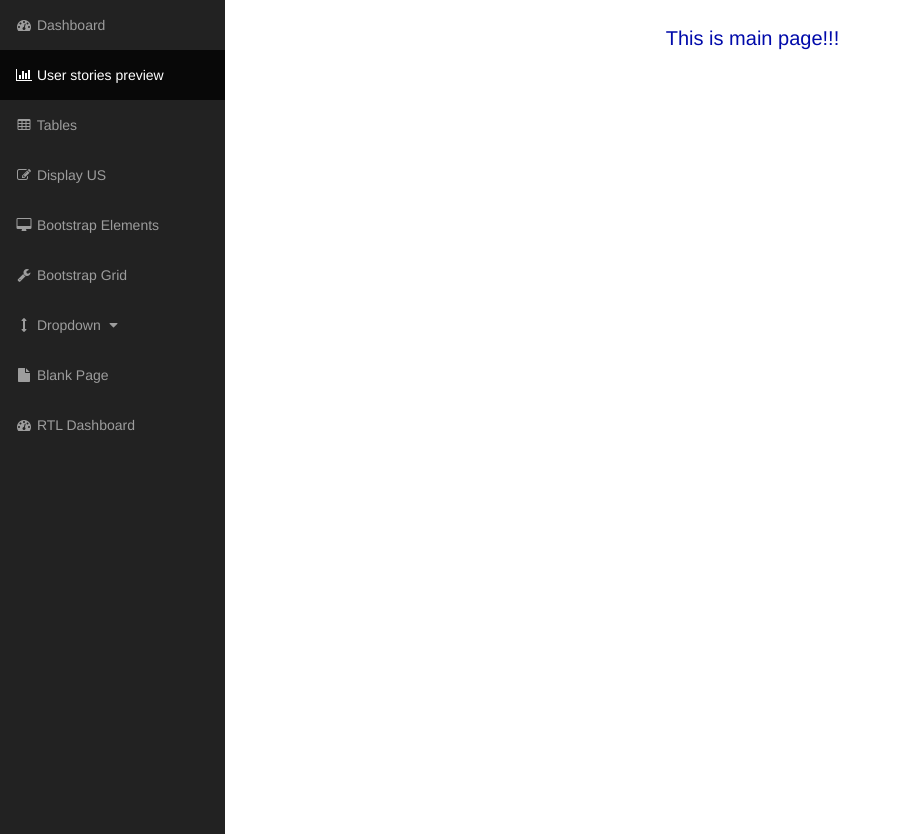
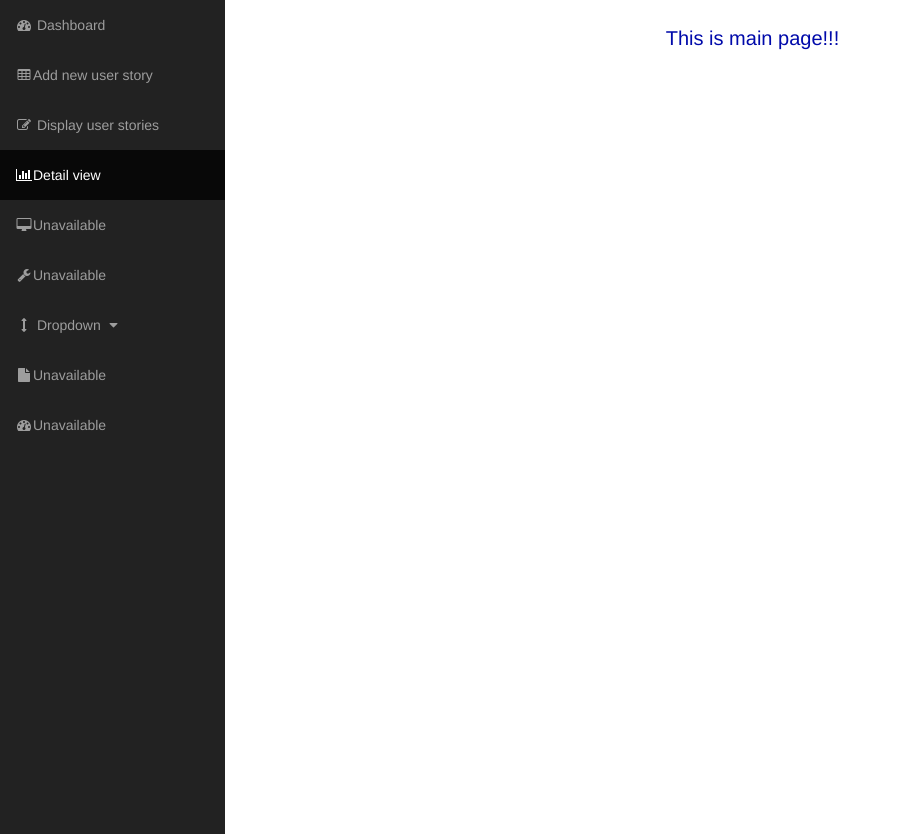
Before and after one commit to jarzab3/django_project, a Django app: template main_project/templates/regression/index.html in a window 1280 px wide. Shown: the part 51-885 px from the top of the page, without its empty margins (0-901 px from the left). Run offline with Django 3.2, Linux system fonts and the light colour scheme; the template is opened without the code that fills it, so the values that code supplies are empty; some libraries are stand-ins or nearby versions.

Commit message:
Improved name on the menu

```diff
--- a/main_project/templates/base.html
+++ b/main_project/templates/base.html
@@ -160,22 +160,25 @@
             <div class="collapse navbar-collapse navbar-ex1-collapse">
                 <ul class="nav navbar-nav side-nav">
                     <li >
-                        <a href="index.html"><i class="fa fa-fw fa-dashboard"></i> Dashboard</a>
-                    </li >
-                    <li class="active">
-                        <a href="display_us_details"><i class="fa fa-fw fa-bar-chart-o"></i> User stories preview</a>
+                        <a href="main"><i class="fa fa-fw fa-dashboard"></i> Dashboard</a>
                     </li>
                     <li>
-                        <a href="tables"><i class="fa fa-fw fa-table"></i> Tables</a>
+                        <a href="create"><i class="fa fa-fw fa-table"></i>Add new user story</a>
+                    </li>
+
+                    <li>
+                        <a href="display_us"><i class="fa fa-fw fa-edit"></i> Display user stories</a>
+                    </li>
+
+                     <li class="active">
+                        <a href="main"><i class="fa fa-fw fa-bar-chart-o"></i>Detail view</a>
+                    </li>
+
+                    <li>
+                        <a href="main"><i class="fa fa-fw fa-desktop"></i>Unavailable</a>
                     </li>
                     <li>
-                        <a href="display_us"><i class="fa fa-fw fa-edit"></i> Display US</a>
-                    </li>
-                    <li>
-                        <a href="create"><i class="fa fa-fw fa-desktop"></i> Bootstrap Elements</a>
-                    </li>
-                    <li>
-                        <a href="bootstrap-grid.html"><i class="fa fa-fw fa-wrench"></i> Bootstrap Grid</a>
+                        <a href="main"><i class="fa fa-fw fa-wrench"></i>Unavailable</a>
                     </li>
                     <li>
                         <a href="javascript:;" data-toggle="collapse" data-target="#demo"><i class="fa fa-fw fa-arrows-v"></i> Dropdown <i class="fa fa-fw fa-caret-down"></i></a>
@@ -189,10 +192,10 @@
                         </ul>
                     </li>
                     <li>
-                        <a href="blank-page.html"><i class="fa fa-fw fa-file"></i> Blank Page</a>
+                        <a href="main"><i class="fa fa-fw fa-file"></i>Unavailable</a>
                     </li>
                     <li>
-                        <a href="index-rtl.html"><i class="fa fa-fw fa-dashboard"></i> RTL Dashboard</a>
+                        <a href="main"><i class="fa fa-fw fa-dashboard"></i>Unavailable</a>
                     </li>
                 </ul>
             </div>
```
